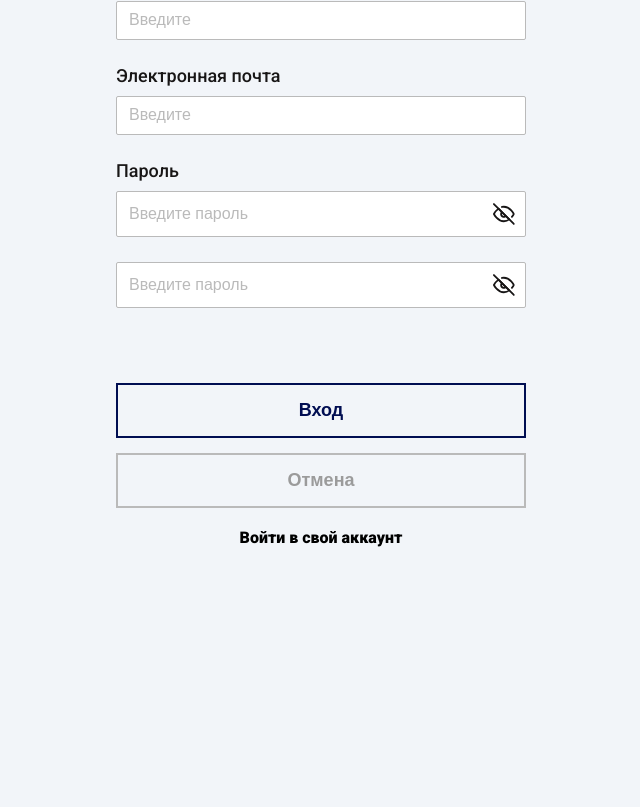
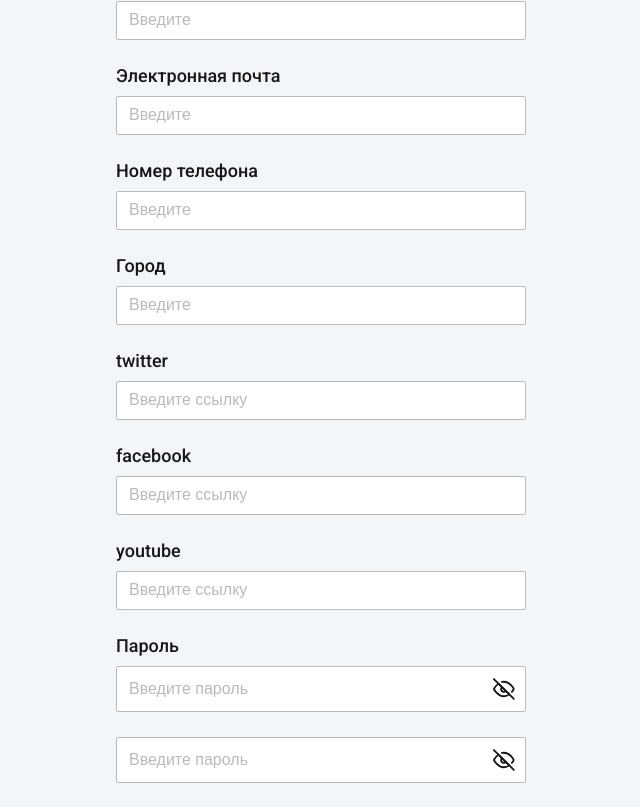
Before and after one commit to imka2006/dos, a Vue app: page /signup in a window 1280 px wide. Shown: the part 685-1492 px from the top of the page, without its empty margins (319-959 px from the left). Before the commit the page ends 1312 px from the top, so only its background shows below. Built offline with nearby package versions, Linux system fonts and the light colour scheme; no server answers.

Commit message:
ЙЦК567

```diff
--- a/src/store/index.js
+++ b/src/store/index.js
@@ -64,7 +64,6 @@ export default createStore({
         getSciences: async (store) => {
             const res = await fetch(config.baseUrl + "science/list")
             const data = await res.json();
-
             store.commit("setSciences", data.results)
         },
         signUp: async (store, data) => {
--- a/src/views/SignUp.vue
+++ b/src/views/SignUp.vue
@@ -89,6 +89,26 @@
         <label class="signup-label">
           <input type="email" placeholder="Введите" class="signup-input" required v-model="email" />
         </label>
+        <span class="signup-text">Номер телефона</span>
+        <label class="signup-label">
+          <input type="number" placeholder="Введите" class="signup-input" required v-model="phone" />
+        </label>
+        <span class="signup-text">Город</span>
+        <label class="signup-label">
+          <input type="text" placeholder="Введите" class="signup-input" required v-model="city" />
+        </label>
+        <span class="signup-text">twitter</span>
+        <label class="signup-label">
+          <input type="text" placeholder="Введите ссылку" class="signup-input" required v-model="twitter" />
+        </label>
+        <span class="signup-text">facebook</span>
+        <label class="signup-label">
+          <input type="text" placeholder="Введите ссылку" class="signup-input" required v-model="facebook" />
+        </label>
+        <span class="signup-text">youtube</span>
+        <label class="signup-label">
+          <input type="text" placeholder="Введите ссылку" class="signup-input" required v-model="youtube" />
+        </label>
         <span class="signup-text">Пароль</span>
         <label class="signup-label">
           <div class="signup-wrapper">
@@ -161,6 +181,11 @@ const email = ref('')
 const username = ref('')
 const firstName = ref('')
 const lastName = ref('')
+const phone = ref("")
+const city = ref("")
+const twitter = ref("")
+const facebook = ref("")
+const youtube = ref("")
 const activeItem = ref("Выберите")
 const activeItemScience = ref({
     title_ru: "Выберите",
```
